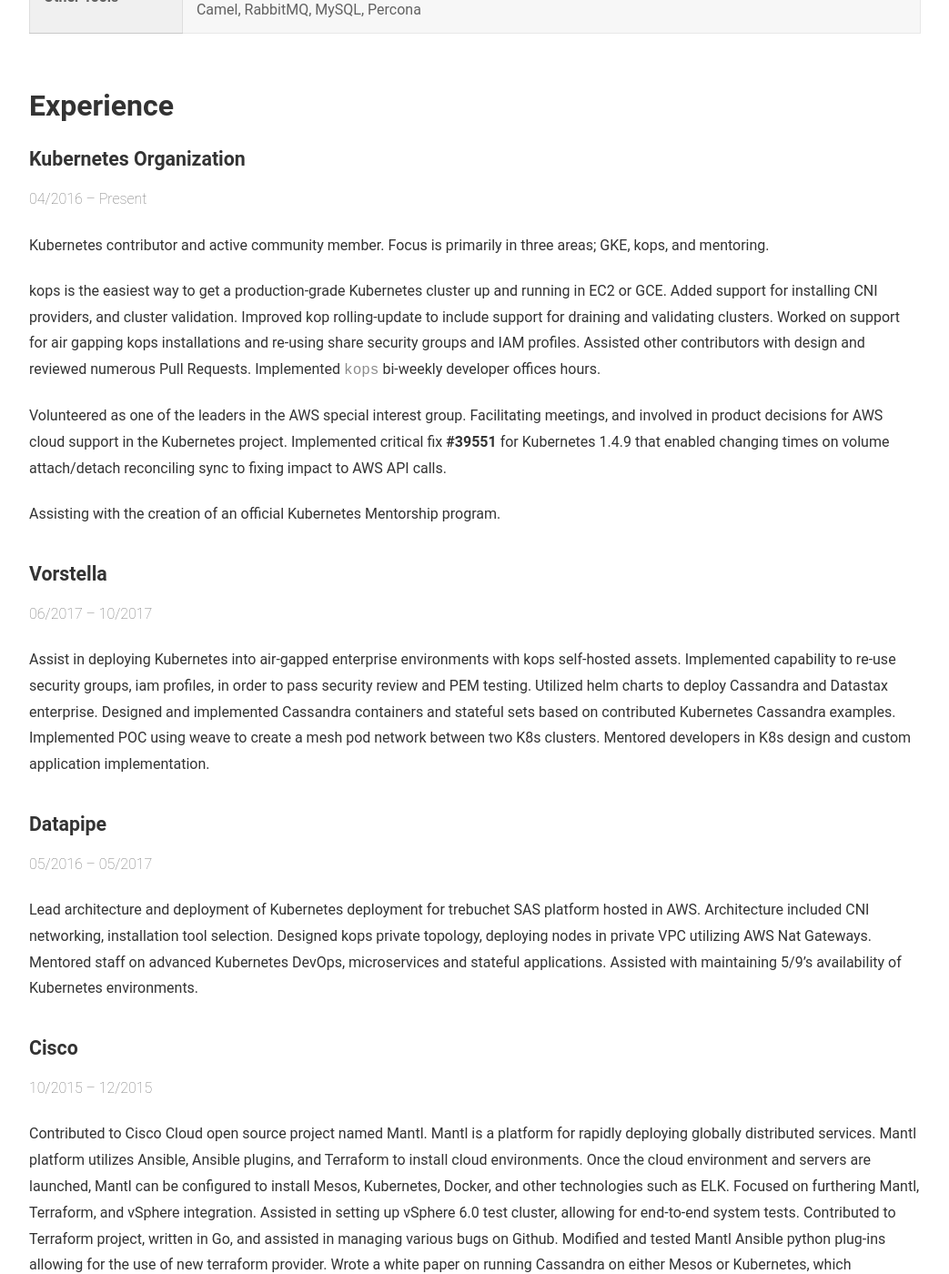
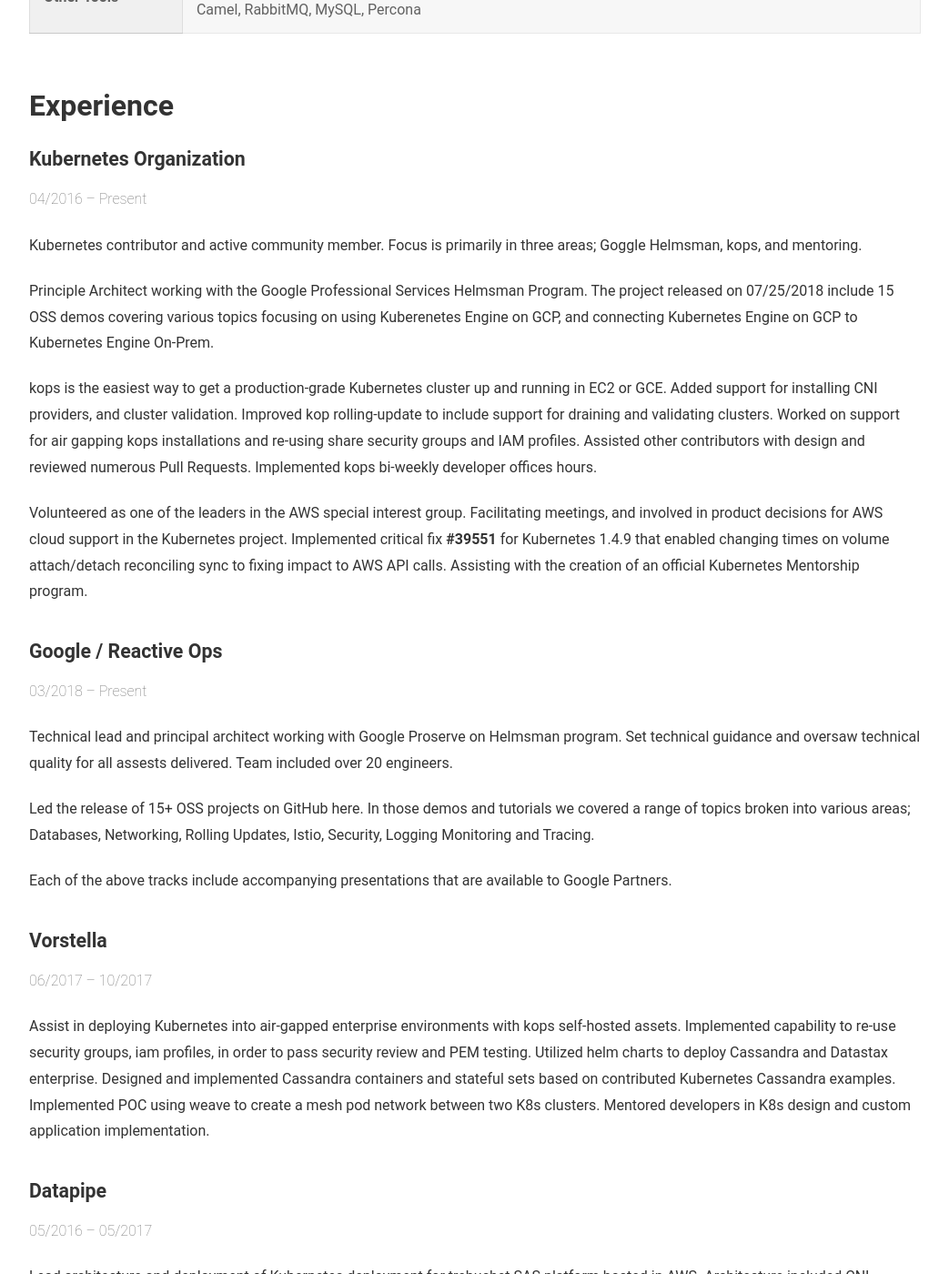
Before and after one commit to chrislovecnm/chrislovecnm.com, a Jekyll site: the page built from resume.md, in a window 1280 px wide and 1400 px high, scrolled down 1027 px. Shown: the whole window at 91% size, without its empty margins (118-1161 px from the left). Built offline with Jekyll 4.4.1, drawn with Linux system fonts in a browser that asks for light colours; nearby versions of some CDN libraries; some of the changed text lies outside the part shown.

Commit message:
more tweaks

```diff
--- a/_includes/footer.html
+++ b/_includes/footer.html
@@ -1,6 +1,6 @@
 <div>
 <form method="POST" action="https://formspree.io/info+blog@cnmconsulting.net" class="form-style-9">
-	<p><strong>For help with things Kubernetes have me contact you today!<strong/></p>
+	<p><strong>For help with all-things Kubernetes have me contact you today!<strong/></p>
 	<ul>
 		<li>
 		<input type="text" name="field1" class="field-style field-full" placeholder="Name" />
--- a/resume.md
+++ b/resume.md
@@ -66,35 +66,45 @@
 ### Kubernetes Organization
 <span class="by-line">04/2016 – Present</span>
 
-Kubernetes contributor and active community member.  Focus is primarily in three
-areas; GKE, kops, and mentoring.
+Kubernetes contributor and active community member. Focus is primarily in three
+areas; Goggle Helmsman, kops, and mentoring.
+
+Principle Architect working with the Google Professional Services Helmsman
+Program. The project released on 07/25/2018 include 15 OSS demos covering
+various topics focusing on using Kuberenetes Engine on GCP, and connecting
+Kubernetes Engine on GCP to Kubernetes Engine On-Prem.
 
 kops is the easiest way to get a production-grade Kubernetes cluster up and
-running in EC2 or GCE.  Added support for installing CNI providers, and cluster
+running in EC2 or GCE. Added support for installing CNI providers, and cluster
 validation. Improved kop rolling-update to include support for draining and
 validating clusters. Worked on support for air gapping kops installations and
-re-using share security groups and IAM profiles.  Assisted other contributors
-with design and reviewed numerous Pull Requests. Implemented `kops` bi-weekly
+re-using share security groups and IAM profiles. Assisted other contributors
+with design and reviewed numerous Pull Requests. Implemented kops bi-weekly
 developer offices hours.
 
 Volunteered as one of the leaders in the AWS special interest group.
 Facilitating meetings, and involved in product decisions for AWS cloud support
-in the Kubernetes project.  Implemented critical fix
+in the Kubernetes project. Implemented critical fix
 [#39551](https://github.com/kubernetes/kubernetes/pull/39551) for Kubernetes
-1.4.9 that enabled changing times on volume attach/detach reconciling sync to
-fixing impact to AWS API calls.
+ 1.4.9 that enabled changing times on volume attach/detach reconciling sync to fixing
+impact to AWS API calls.  Assisting with the creation of an official Kubernetes
+Mentorship program.
 
-<!-- TODO need blurb about GKE Helmsman -->
-
-Assisting with the creation of an official Kubernetes Mentorship program.
-
-<!-- TODO need Google section
 
 ### Google / Reactive Ops
 <span class="by-line">03/2018  – Present</span>
 
+Technical lead and principal architect working with Google Proserve on Helmsman
+program. Set technical guidance and oversaw technical quality for all assests
+delivered. Team included over 20 engineers.
 
--->
+Led the release of 15+ OSS projects on GitHub here.
+In those demos and tutorials we covered a range of topics broken into
+various areas; Databases, Networking, Rolling Updates, Istio, Security, Logging
+Monitoring and Tracing.
+
+Each of the above tracks include accompanying presentations that are available
+to Google Partners.
 
 ### Vorstella
 <span class="by-line">06/2017  – 10/2017</span>
```
Also changed, not shown: about.md (+8 -5 lines).
